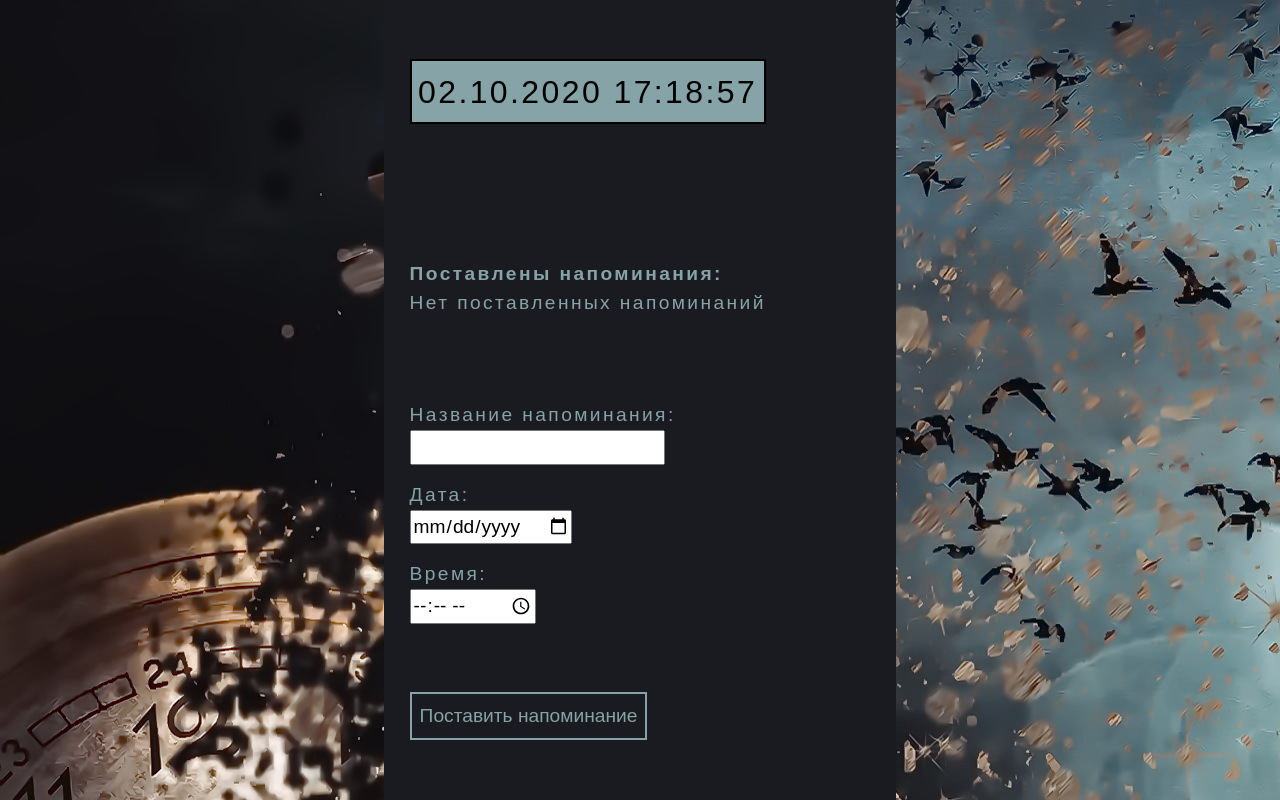
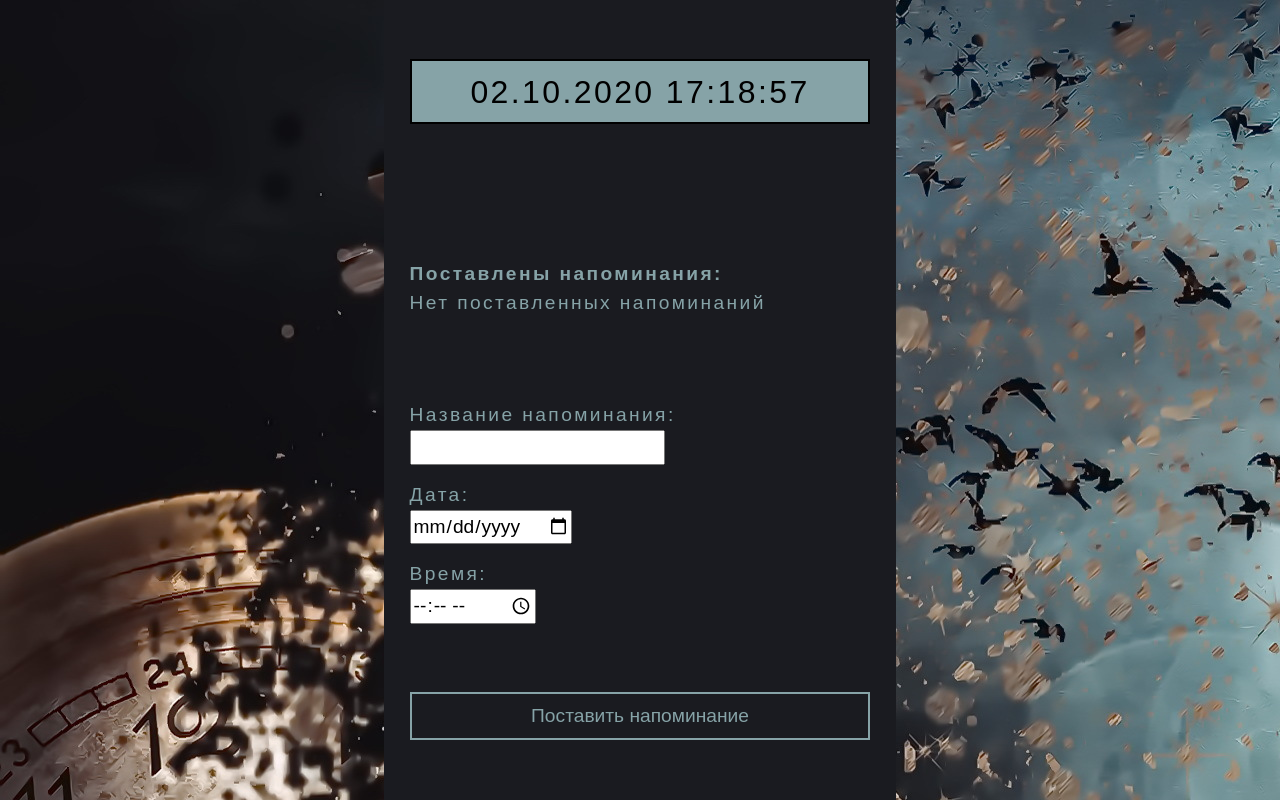
Before and after one commit to polina090193/reminder, a plain HTML site: page index.html in a window 1280 px wide. Drawn offline with Linux system fonts and the light colour scheme.

Commit message:
Minor style fixes

```diff
--- a/css/style.css
+++ b/css/style.css
@@ -89,7 +89,7 @@ body {
   display: flex;
   flex-direction: column;
   justify-content: space-around;
-  align-items: flex-start;
+  align-content: center;
   height: 100vh;
   width: 40vmax;
   min-width: 320px;
@@ -97,10 +97,10 @@ body {
   background-color: #1a1b20; }
 
 .clock-wrap {
-  display: flex;
   border: solid 2px black;
+  text-align: center;
   padding: 0.5vmax;
-  font-size: 2.5vmax;
+  font-size: 2rem;
   background-color: #86a3a7;
   color: black; }
 
```
